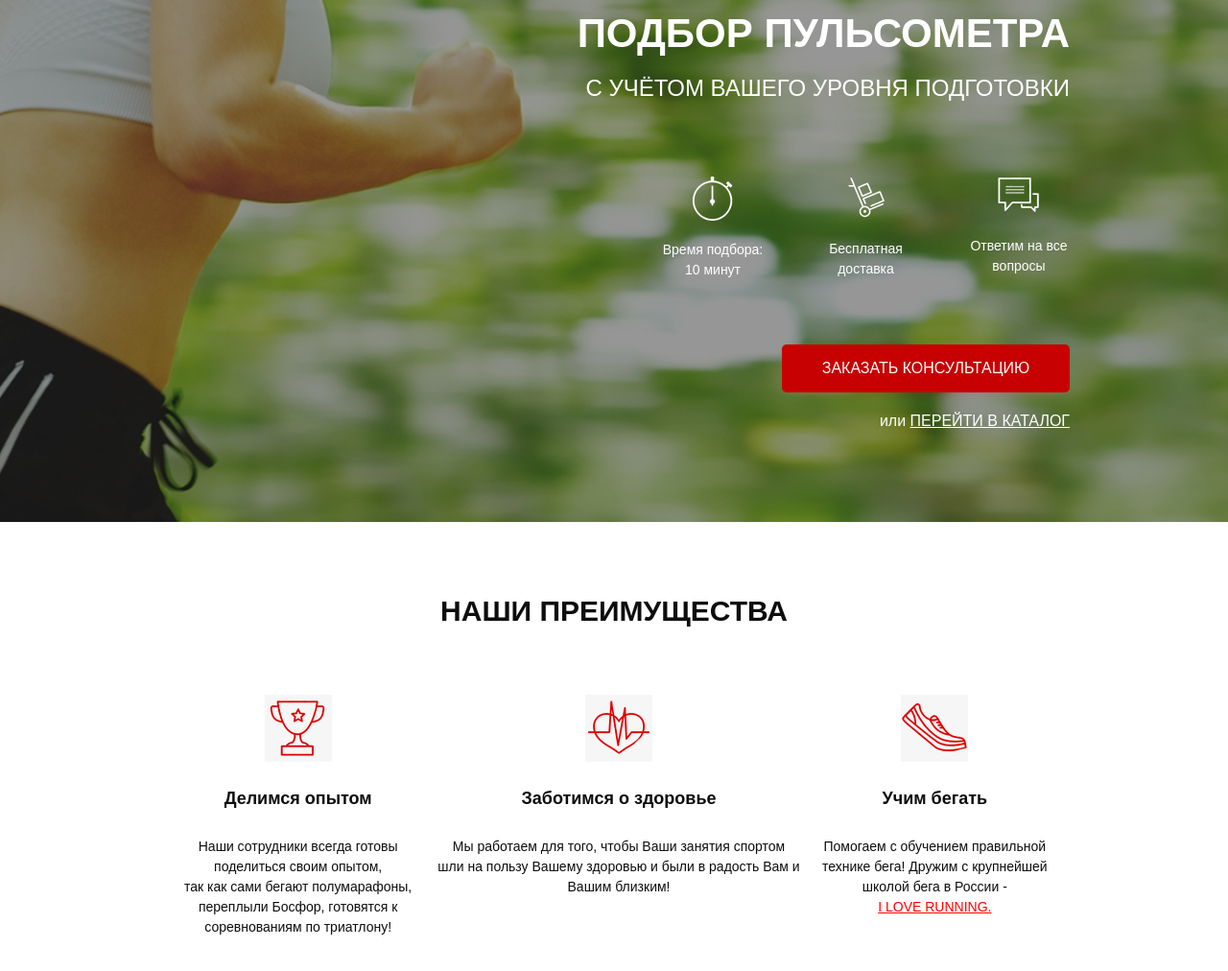
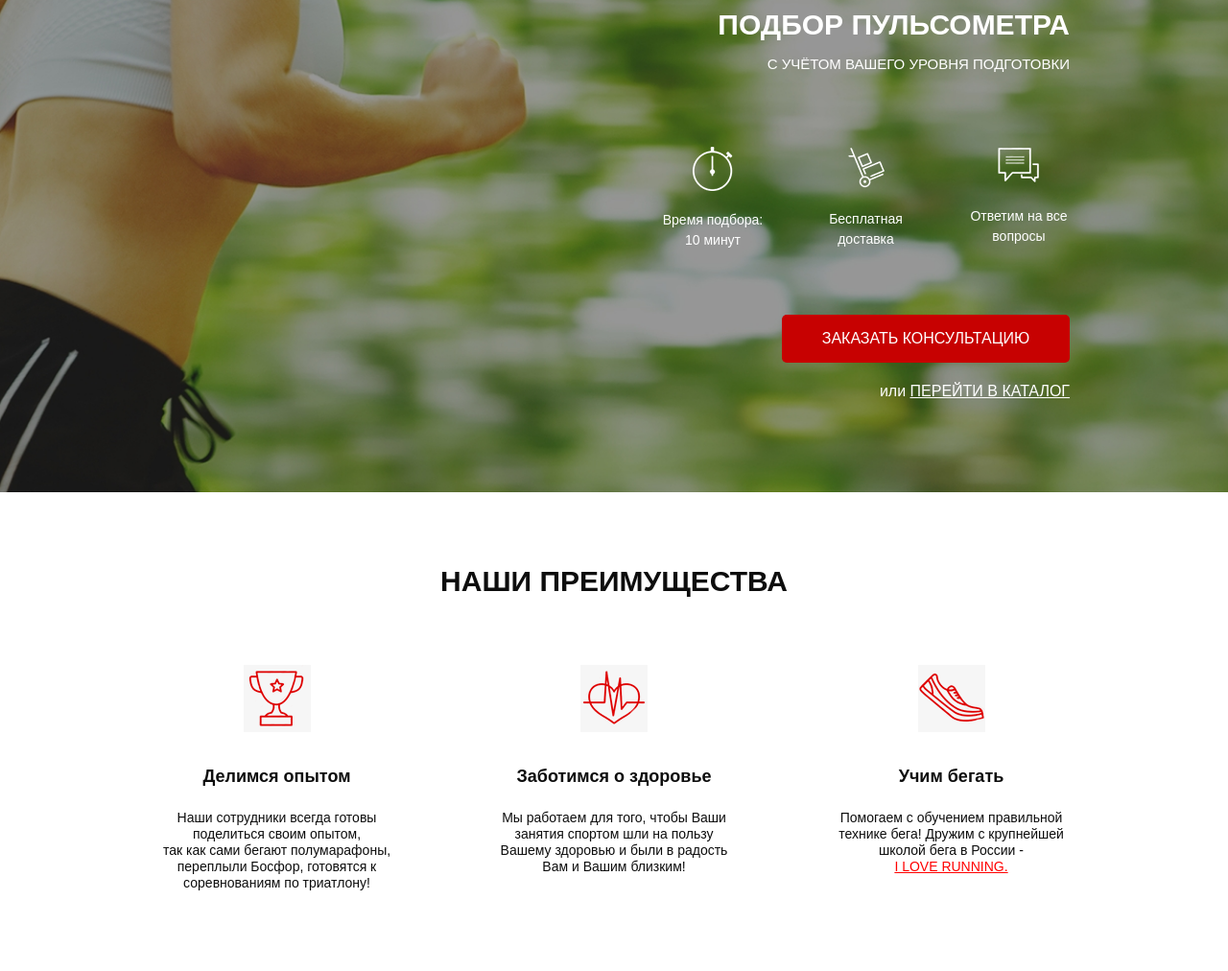
Before and after one commit to v2v-creator/pulse_project, a website: page src/index.html in a window 1280 px wide. Shown: the part 166-1178 px from the top of the page at 96% size. Drawn offline with Linux system fonts and the light colour scheme.

Commit message:
adaptiv mobail (pages 1 and 2)

```diff
--- a/src/css/font.css
+++ b/src/css/font.css
@@ -18,10 +18,10 @@
 }
 @font-face {
   font-family: "Museo Sans";
-  src: url("MuseoSansCyrl-700.eot");
-  src: url("MuseoSansCyrl-700.eot?#iefix") format("embedded-opentype"),
-    url("MuseoSansCyrl-700.woff") format("woff"),
-    url("MuseoSansCyrl-700.ttf") format("truetype");
+  src: url("../fonts/MuseoSansCyrl-700.eot");
+  src: url("../fonts/MuseoSansCyrl-700.eot?#iefix") format("embedded-opentype"),
+    url("../fonts/MuseoSansCyrl-700.woff") format("woff"),
+    url("../fonts/MuseoSansCyrl-700.ttf") format("truetype");
   font-weight: 700;
   font-style: normal;
 }
--- a/src/index.html
+++ b/src/index.html
@@ -59,7 +59,7 @@
       <div class="advantages">
         <div class="advantages__title">НАШИ ПРЕИМУЩЕСТВА</div>
         <div class="advantages__items">
-          <div class="advatages__item">
+          <div class="advantages__item">
             <img src="icons/cup.png" alt="cup" />
             <div class="advantages__text">
               <span>Делимся опытом</span> Наши сотрудники всегда готовы<br />
@@ -67,7 +67,7 @@
               переплыли Босфор, готовятся к соревнованиям по триатлону!
             </div>
           </div>
-          <div class="advatages__item">
+          <div class="advantages__item">
             <img src="icons/heart.png" alt="heart" />
             <div class="advantages__text">
               <span>Заботимся о здоровье</span>Мы работаем для того, чтобы Ваши
@@ -75,7 +75,7 @@
               и Вашим близким!
             </div>
           </div>
-          <div class="advatages__item">
+          <div class="advantages__item">
             <img src="icons/shoe.png" alt="shoe" />
             <div class="advantages__text">
               <span>Учим бегать</span>Помогаем с обучением правильной технике
--- a/src/sass/blocks/_advantages.scss
+++ b/src/sass/blocks/_advantages.scss
@@ -23,13 +23,15 @@
     font-size: 14px;
     font-weight: 300;
     margin-top: 25px;
+    line-height: 17px;
+    width: 247px;
     span {
       display: block;
       text-align: center;
       color: #0d0d0d;
       font-size: 18px;
       font-weight: 700;
-      margin-bottom: 26px;
+      margin: 38px 0 26px 0;
     }
   }
   &__link {
--- a/src/sass/style.scss
+++ b/src/sass/style.scss
@@ -10,3 +10,4 @@
 @import "blocks/header";
 @import "blocks/buttons";
 @import "blocks/advantages";
+@import "blocks/media";
```
Also changed, not shown: src/css/style.min.css, 1 other file.
